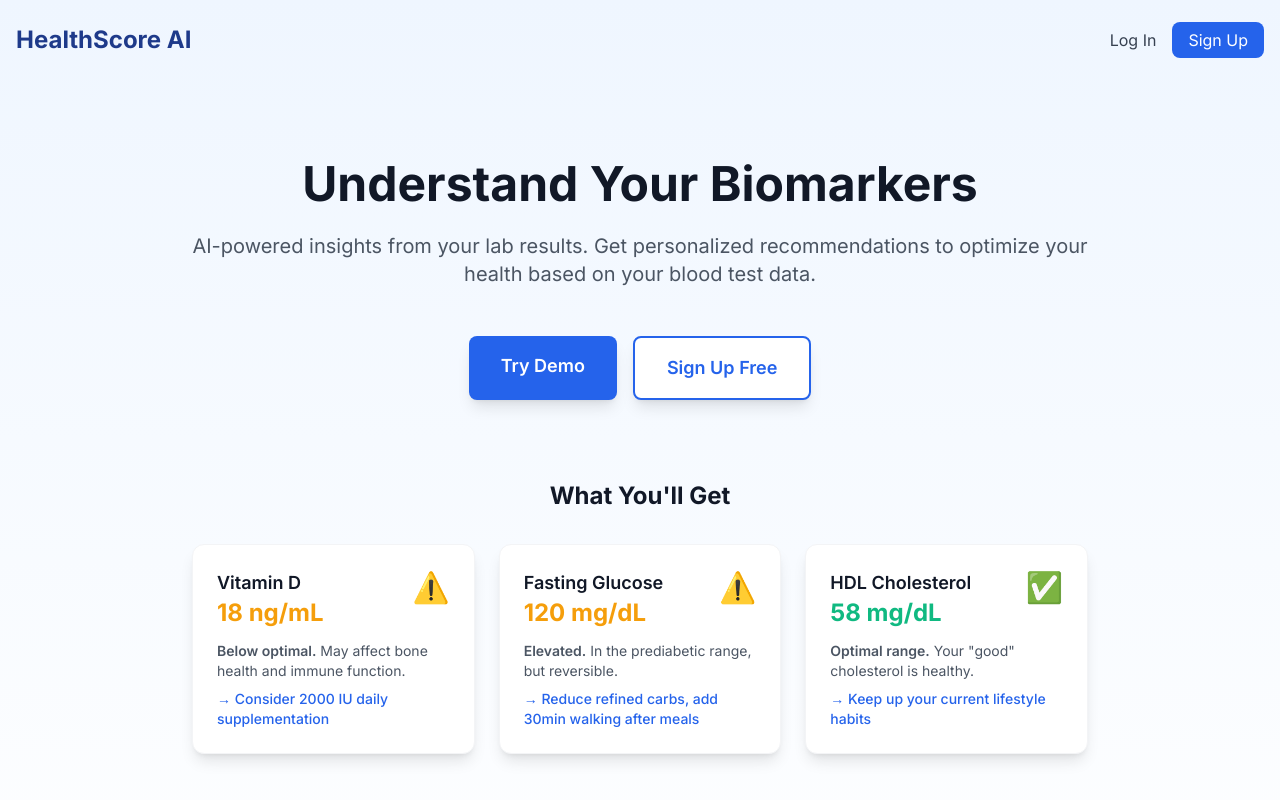
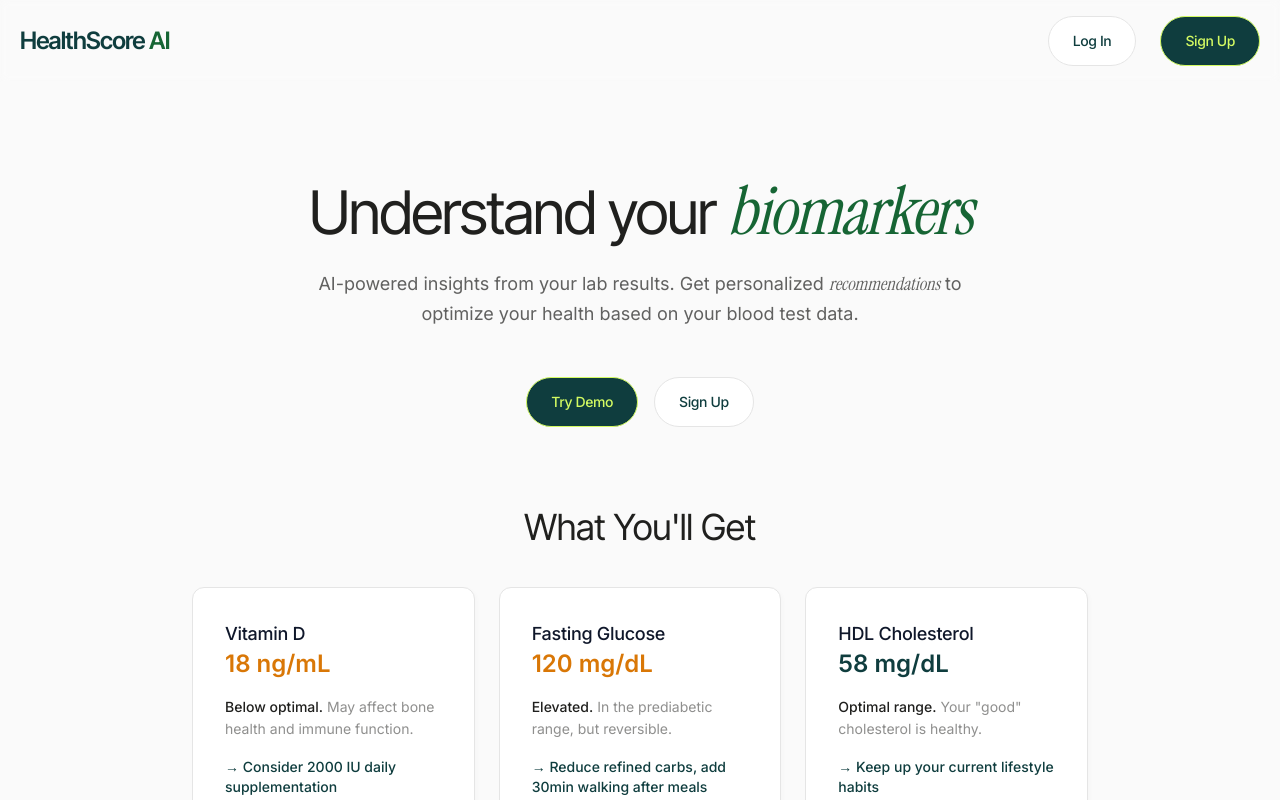
Before and after one commit to amadeuserras/healthscore-ai, a Next.js app: page / in a window 1280 px wide. Shown: the top 800 px of the page. Built offline with nearby package versions, Linux system fonts and the light colour scheme.

Commit message:
style: improve visual look of HomePage

```diff
--- a/app/demo/page.tsx
+++ b/app/demo/page.tsx
@@ -7,6 +7,11 @@ import BiomarkerForm from '@/components/BiomarkerForm';
 import LoadingState from '@/components/LoadingState';
 import ResultsDashboard from '@/components/ResultsDashboard';
 import Link from 'next/link';
+
+const primaryCta =
+  'inline-flex h-11 min-w-0 items-center justify-center rounded-[33px] border border-brand-lime bg-brand-ink px-6 text-sm font-medium text-brand-lime transition hover:bg-[#0a3233] focus-visible:outline focus-visible:outline-2 focus-visible:outline-offset-2 focus-visible:outline-brand-ink';
+
+const navLink = 'text-[15px] font-medium text-ink/80 transition-colors hover:text-brand-ink';
 
 export default function DemoPage() {
   const [isAnalyzing, setIsAnalyzing] = useState(false);
@@ -30,36 +35,34 @@ export default function DemoPage() {
   };
 
   return (
-    <div className="min-h-screen bg-gradient-to-b from-blue-50 to-white">
-      {/* Navigation */}
-      <nav className="container mx-auto px-4 py-6">
-        <div className="flex justify-between items-center">
-          <Link href="/" className="text-2xl font-bold text-blue-900">
+    <div className="min-h-screen bg-surface-mute">
+      <nav className="border-b border-hairline bg-white/90 backdrop-blur-sm">
+        <div className="mx-auto flex max-w-container items-center justify-between px-4 py-6">
+          <Link href="/" className="font-tight text-2xl font-semibold tracking-tight text-brand-ink">
             HealthScore AI
           </Link>
-          <div className="space-x-4">
-            <Link href="/auth/login" className="text-gray-700 hover:text-blue-900">
+          <div className="flex items-center gap-6">
+            <Link href="/auth/login" className={navLink}>
               Log In
             </Link>
-            <Link
-              href="/auth/signup"
-              className="px-4 py-2 bg-blue-600 text-white rounded-lg hover:bg-blue-700 transition"
-            >
+            <Link href="/auth/signup" className={primaryCta}>
               Sign Up
             </Link>
           </div>
         </div>
       </nav>
 
-      {/* Main Content */}
-      <main className="container mx-auto px-4 py-8">
+      <main className="mx-auto max-w-container px-4 py-12 md:py-16">
         {!isAnalyzing && !results && (
           <>
-            <div className="max-w-3xl mx-auto mb-8">
-              <h1 className="text-4xl font-bold text-gray-900 mb-4">Try the Demo</h1>
-              <p className="text-gray-600">
+            <div className="mx-auto mb-10 max-w-3xl">
+              <h1 className="mb-4 font-tight text-4xl font-semibold tracking-tight text-ink md:text-5xl">
+                Try the Demo
+              </h1>
+              <p className="text-lg leading-relaxed text-ink/70">
                 Enter your biomarker values below to see how HealthScore AI analyzes your lab
-                results. Don't have your results handy? We've pre-filled some example values.
+                results. Don&apos;t have your results handy? We&apos;ve pre-filled some example
+                values.
               </p>
             </div>
             <BiomarkerForm onSubmit={handleAnalyze} />
--- a/app/globals.css
+++ b/app/globals.css
@@ -9,7 +9,6 @@
 }
 
 body {
-  color: rgb(var(--foreground-rgb));
-  background: linear-gradient(to bottom, transparent, rgb(var(--background-end-rgb)))
-    rgb(var(--background-start-rgb));
+  color: #20201e;
+  background: #fafafa;
 }
--- a/app/layout.tsx
+++ b/app/layout.tsx
@@ -1,8 +1,25 @@
 import type { Metadata } from 'next';
-import { Inter } from 'next/font/google';
+import { Instrument_Serif, Inter, Inter_Tight } from 'next/font/google';
 import './globals.css';
 
-const inter = Inter({ subsets: ['latin'] });
+const inter = Inter({
+  subsets: ['latin'],
+  variable: '--font-inter',
+  display: 'swap',
+});
+
+const interTight = Inter_Tight({
+  subsets: ['latin'],
+  variable: '--font-inter-tight',
+  display: 'swap',
+});
+
+const instrumentSerif = Instrument_Serif({
+  subsets: ['latin'],
+  weight: ['400'],
+  variable: '--font-instrument-serif',
+  display: 'swap',
+});
 
 export const metadata: Metadata = {
   title: 'HealthScore AI - Understand Your Biomarkers',
@@ -16,7 +33,11 @@ export default function RootLayout({
 }>) {
   return (
     <html lang="en">
-      <body className={inter.className}>{children}</body>
+      <body
+        className={`${inter.variable} ${interTight.variable} ${instrumentSerif.variable} ${inter.className} font-sans antialiased`}
+      >
+        {children}
+      </body>
     </html>
   );
 }
--- a/app/page.tsx
+++ b/app/page.tsx
@@ -1,119 +1,149 @@
 import Link from 'next/link';
+
+const primaryCta =
+  'inline-flex py-3.5 px-6 items-center justify-center rounded-[33px] border border-brand-lime bg-brand-ink -tracking-[0.4px] text-sm font-medium text-brand-lime transition hover:bg-[#0a3233] focus-visible:outline focus-visible:outline-2 focus-visible:outline-offset-2 focus-visible:outline-brand-ink';
+
+const secondaryCta =
+  'inline-flex py-3.5 px-6 items-center justify-center rounded-[33px] border border-neutral-200 bg-white -tracking-[0.4px] text-sm font-medium text-brand-ink transition hover:bg-surface-mute focus-visible:outline focus-visible:outline-2 focus-visible:outline-offset-2 focus-visible:outline-brand-ink';
+
+const navLink = 'text-[15px] font-medium text-ink/80 transition-colors hover:text-brand-ink';
+
+const protocolPill =
+  'inline-flex items-center rounded-full border border-pill-border/40 bg-neutral-100 px-2.5 py-1 text-xs font-medium text-ink/90';
+
+function AccentWord({ children }: { children: React.ReactNode }) {
+  return <span className="font-instrument italic text-green-800 text-[67px]">{children}</span>;
+}
+
+type BiomarkerPreviewCardProps = {
+  title: string;
+  value: string;
+  valueClassName: string;
+  status: 'warning' | 'ok';
+  lead: string;
+  description: string;
+  recommendation: string;
+  pill: string;
+};
+
+function BiomarkerPreviewCard({
+  title,
+  value,
+  valueClassName,
+  status,
+  lead,
+  description,
+  recommendation,
+  pill,
+}: BiomarkerPreviewCardProps) {
+  const statusEmoji = status === 'warning' ? '⚠️' : '✅';
+
+  return (
+    <div className="rounded-xl border border-neutral-200 bg-white p-8 shadow-[2px_2px_5px_rgba(0,0,0,0.02)]">
+      <div className="mb-4 flex items-start justify-between">
+        <div>
+          <h4 className="text-lg font-medium -tracking-[0.3px] text-slate-900">{title}</h4>
+          <p className={`text-2xl font-semibold ${valueClassName}`}>{value}</p>
+        </div>
+        <span className="text-2xl" aria-hidden></span>
+      </div>
+      <p className="mb-4 text-sm leading-relaxed text-ink/50">
+        <span className="font-medium text-ink">{lead}</span> {description}
+      </p>
+      <p className="text-sm font-medium text-brand-ink">→ {recommendation}</p>
+      <p className="mt-4">
+        <span className={protocolPill}>{pill}</span>
+      </p>
+    </div>
+  );
+}
 
 export default function HomePage() {
   return (
-    <div className="min-h-screen bg-gradient-to-b from-blue-50 to-white">
-      {/* Navigation */}
-      <nav className="container mx-auto px-4 py-6">
-        <div className="flex justify-between items-center">
-          <h1 className="text-2xl font-bold text-blue-900">HealthScore AI</h1>
-          <div className="space-x-4">
-            <Link href="/auth/login" className="text-gray-700 hover:text-blue-900">
+    <div className="h-screen flex flex-col bg-surface-mute">
+      <nav className="backdrop-blur-sm">
+        <div className="mx-auto flex max-w-container items-center justify-between px-4 py-4">
+          <h1 className="font-tight text-2xl font-semibold -tracking-[0.8px] text-brand-ink">
+            HealthScore <span className="text-green-800">AI</span>
+          </h1>
+          <div className="flex items-center gap-6">
+            <Link href="/auth/login" className={secondaryCta}>
               Log In
             </Link>
-            <Link
-              href="/auth/signup"
-              className="px-4 py-2 bg-blue-600 text-white rounded-lg hover:bg-blue-700 transition"
-            >
+            <Link href="/auth/signup" className={primaryCta}>
               Sign Up
             </Link>
           </div>
         </div>
       </nav>
 
-      {/* Hero Section */}
-      <main className="container mx-auto px-4 py-20">
-        <div className="text-center max-w-4xl mx-auto">
-          <h2 className="text-5xl font-bold text-gray-900 mb-6">Understand Your Biomarkers</h2>
-          <p className="text-xl text-gray-600 mb-12">
-            AI-powered insights from your lab results. Get personalized recommendations to optimize
-            your health based on your blood test data.
+      <main className="mx-auto max-w-container px-4 py-20 md:py-24 flex-1">
+        <div className="mx-auto max-w-4xl text-center">
+          <h2 className="mb-6 font-tight text-4xl -tracking-[1.7px] text-ink md:text-5xl lg:text-6xl">
+            Understand your <AccentWord>biomarkers</AccentWord>
+          </h2>
+          <p className="mx-auto max-w-2xl text-lg leading-relaxed text-ink/70">
+            AI-powered insights from your lab results. Get personalized{' '}
+            <span className="font-instrument italic">recommendations</span> to optimize your health
+            based on your blood test data.
           </p>
 
-          {/* CTA Buttons */}
-          <div className="flex gap-4 justify-center mb-20">
-            <Link
-              href="/demo"
-              className="px-8 py-4 bg-blue-600 text-white text-lg font-semibold rounded-lg hover:bg-blue-700 transition shadow-lg"
-            >
+          <div className="mb-20 mt-12 flex flex-wrap items-center justify-center gap-4">
+            <Link href="/demo" className={primaryCta}>
               Try Demo
             </Link>
-            <Link
-              href="/auth/signup"
-              className="px-8 py-4 bg-white text-blue-600 text-lg font-semibold rounded-lg hover:bg-gray-50 transition border-2 border-blue-600 shadow-lg"
-            >
-              Sign Up Free
+            <Link href="/auth/signup" className={secondaryCta}>
+              Sign Up
             </Link>
           </div>
 
-          {/* Example Biomarker Cards */}
           <div className="text-left">
-            <h3 className="text-2xl font-bold text-gray-900 mb-8 text-center">What You'll Get</h3>
-            <div className="grid md:grid-cols-3 gap-6">
-              {/* Card 1 */}
-              <div className="bg-white rounded-xl p-6 shadow-lg border border-gray-100">
-                <div className="flex items-start justify-between mb-3">
-                  <div>
-                    <h4 className="font-semibold text-lg text-gray-900">Vitamin D</h4>
-                    <p className="text-2xl font-bold text-health-yellow">18 ng/mL</p>
-                  </div>
-                  <span className="text-3xl">⚠️</span>
-                </div>
-                <p className="text-sm text-gray-600 mb-2">
-                  <span className="font-semibold">Below optimal.</span> May affect bone health and
-                  immune function.
-                </p>
-                <p className="text-sm text-blue-600 font-medium">
-                  → Consider 2000 IU daily supplementation
-                </p>
-              </div>
-
-              {/* Card 2 */}
-              <div className="bg-white rounded-xl p-6 shadow-lg border border-gray-100">
-                <div className="flex items-start justify-between mb-3">
-                  <div>
-                    <h4 className="font-semibold text-lg text-gray-900">Fasting Glucose</h4>
-                    <p className="text-2xl font-bold text-health-yellow">120 mg/dL</p>
-                  </div>
-                  <span className="text-3xl">⚠️</span>
-                </div>
-                <p className="text-sm text-gray-600 mb-2">
-                  <span className="font-semibold">Elevated.</span> In the prediabetic range, but
-                  reversible.
-                </p>
-                <p className="text-sm text-blue-600 font-medium">
-                  → Reduce refined carbs, add 30min walking after meals
-                </p>
-              </div>
-
-              {/* Card 3 */}
-              <div className="bg-white rounded-xl p-6 shadow-lg border border-gray-100">
-                <div className="flex items-start justify-between mb-3">
-                  <div>
-                    <h4 className="font-semibold text-lg text-gray-900">HDL Cholesterol</h4>
-                    <p className="text-2xl font-bold text-health-green">58 mg/dL</p>
-                  </div>
-                  <span className="text-3xl">✅</span>
-                </div>
-                <p className="text-sm text-gray-600 mb-2">
-                  <span className="font-semibold">Optimal range.</span> Your "good" cholesterol is
-                  healthy.
-                </p>
-                <p className="text-sm text-blue-600 font-medium">
-                  → Keep up your current lifestyle habits
-                </p>
-              </div>
+            <h3 className="mb-10 text-center font-tight text-3xl -tracking-[0.3px] text-ink md:text-4xl">
+              What You&apos;ll Get
+            </h3>
+            <div className="grid gap-6 md:grid-cols-3">
+              <BiomarkerPreviewCard
+                title="Vitamin D"
+                value="18 ng/mL"
+                valueClassName="text-health-yellow"
+                status="warning"
+                lead="Below optimal."
+                description="May affect bone health and immune function."
+                recommendation="Consider 2000 IU daily supplementation"
+                pill="Immunity · Bones"
+              />
+              <BiomarkerPreviewCard
+                title="Fasting Glucose"
+                value="120 mg/dL"
+                valueClassName="text-health-yellow"
+                status="warning"
+                lead="Elevated."
+                description="In the prediabetic range, but reversible."
+                recommendation="Reduce refined carbs, add 30min walking after meals"
+                pill="Metabolic health"
+              />
+              <BiomarkerPreviewCard
+                title="HDL Cholesterol"
+                value="58 mg/dL"
+                valueClassName="text-brand-ink"
+                status="ok"
+                lead="Optimal range."
+                description='Your "good" cholesterol is healthy.'
+                recommendation="Keep up your current lifestyle habits"
+                pill="Cardiovascular"
+              />
             </div>
           </div>
         </div>
       </main>
 
-      {/* Footer */}
-      <footer className="container mx-auto px-4 py-8 mt-20 border-t border-gray-200">
-        <p className="text-center text-gray-600 text-sm">
-          HealthScore AI is not a substitute for professional medical advice. Always consult with a
-          healthcare provider.
-        </p>
+      <footer className="">
+        <div className="mx-auto max-w-container px-4 py-4">
+          <p className="text-center text-sm text-ui-333">
+            HealthScore AI is not a substitute for professional medical advice. Always consult with
+            a healthcare provider.
+          </p>
+        </div>
       </footer>
     </div>
   );
--- a/tailwind.config.ts
+++ b/tailwind.config.ts
@@ -8,10 +8,35 @@ const config: Config = {
   ],
   theme: {
     extend: {
+      fontFamily: {
+        sans: ['var(--font-inter)', 'system-ui', 'sans-serif'],
+        tight: ['var(--font-inter-tight)', 'var(--font-inter)', 'system-ui', 'sans-serif'],
+        instrument: ['var(--font-instrument-serif)', 'ui-serif', 'Georgia', 'serif'],
+      },
+      maxWidth: {
+        container: '1272px',
+      },
       colors: {
-        'health-green': '#10b981',
-        'health-yellow': '#f59e0b',
+        'brand-ink': '#0f3d3e',
+        'brand-lime': '#d3fa62',
+        ink: '#20201e',
+        'ink-deep': '#1b1d1e',
+        'ink-black': '#0a0a0a',
+        'ui-333': '#333333',
+        'neutral-line': '#cccccc',
+        'neutral-border': '#dddddd',
+        'surface-mute': '#fafafa',
+        'pill-surface': '#e7e2e1a1',
+        'pill-border': '#f7ffde',
+        hairline: '#0000001a',
+        'health-green': '#15803d',
+        'health-yellow': '#d97706',
         'health-red': '#ef4444',
+        'accent-warn': '#ffaf68',
+        'link-brand': '#0f3d3e',
+      },
+      boxShadow: {
+        card: '0 0 0 1px #0000001a, 0 1px 3px #0000001a',
       },
     },
   },
```
